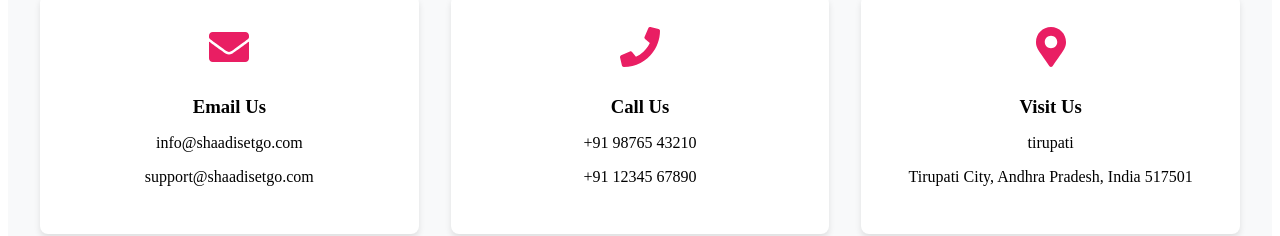
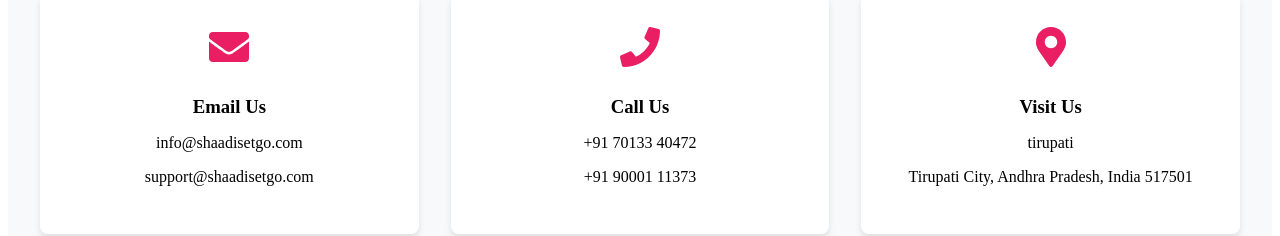
Before and after one commit to Saikrishna115/Shaadisetgo_Frontend, a React (Create React App) app: page /contact-us in a window 1280 px wide. Shown: the part 456-692 px from the top of the page. Built offline with nearby package versions, Linux system fonts and the light colour scheme.

Commit message:
updated vendordashboard 4

```diff
--- a/src/pages/ContactUs.js
+++ b/src/pages/ContactUs.js
@@ -67,8 +67,8 @@ const ContactUs = () => {
               <FaPhone />
             </div>
             <h3>Call Us</h3>
-            <p>+91 98765 43210</p>
-            <p>+91 12345 67890</p>
+            <p>+91 70133 40472</p>
+            <p>+91 90001 11373</p>
           </div>
 
           <div className="contact-info-card">
--- a/src/pages/TermsOfService.js
+++ b/src/pages/TermsOfService.js
@@ -126,8 +126,8 @@ const TermsOfService = () => {
           </p>
           <p>
             Email: legal@shaadisetgo.com<br />
-            Phone: +91 98765 43210<br />
-            Address: 123 Wedding Street, Celebration City, India 500001
+            Phone: +91 70133 40472<br />
+            Address: Tirupati, Tirupati City,Andhra Pradesh, India 517501
           </p>
         </div>
       </section>
```
